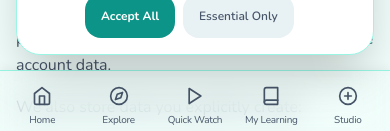
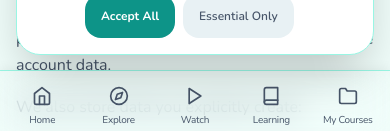
Before and after one commit to Channu0012/LearnLoom, a Next.js app: page /privacy in a window 390 px wide. Shown: the part 709-840 px from the top of the page. Built offline with nearby package versions, Linux system fonts and the light colour scheme; no server answers.

Commit message:
feat(mobile): replace Create with My Courses in bottom nav + 60fps performance CSS

```diff
--- a/src/app/globals.css
+++ b/src/app/globals.css
@@ -398,3 +398,87 @@ body {
 .pt-safe {
   padding-top: env(safe-area-inset-top, 0px);
 }
+
+/* ─────────────────────────────────────────────────────────────────
+   MOBILE PERFORMANCE — 60fps, zero-jank, battery-friendly
+   ───────────────────────────────────────────────────────────────── */
+
+/* Promote composited layers for elements the browser animates */
+.fixed,
+nav[aria-label="Mobile Bottom Navigation"],
+header {
+  /* Hint GPU compositing — avoids main-thread paint on scroll */
+  transform: translateZ(0);
+  backface-visibility: hidden;
+}
+
+/* Let the browser skip paint on safe transitions */
+.transition-all,
+.transition-colors,
+.transition-opacity,
+.transition-transform {
+  will-change: auto; /* let browser decide; override on specific hot paths */
+}
+
+/* Active-state icons in bottom nav — GPU-composited scale */
+nav[aria-label="Mobile Bottom Navigation"] a .active\:scale-90:active {
+  will-change: transform;
+}
+
+/* Prevent scroll-chaining on modals and sidebars */
+[role="dialog"],
+.overflow-y-auto {
+  overscroll-behavior: contain;
+  -webkit-overflow-scrolling: touch;
+}
+
+/* Disable tap delay on interactive elements — removes 300ms mobile lag */
+a,
+button,
+[role="button"],
+[role="tab"],
+[role="menuitem"],
+input,
+select,
+textarea {
+  touch-action: manipulation;
+}
+
+/* Contain layout so inner changes don't force full-page reflow */
+main,
+header,
+nav[aria-label="Mobile Bottom Navigation"] {
+  contain: layout style;
+}
+
+/* Prevent text size adjustments on orientation change (iOS Safari) */
+html {
+  -webkit-text-size-adjust: 100%;
+  text-size-adjust: 100%;
+}
+
+/* Smooth 60fps scroll without GPU-layer thrashing */
+html,
+body {
+  scroll-behavior: smooth;
+}
+@media (prefers-reduced-motion: reduce) {
+  html,
+  body {
+    scroll-behavior: auto;
+  }
+  /* Disable all transitions for users who prefer reduced motion */
+  *,
+  *::before,
+  *::after {
+    animation-duration: 0.01ms !important;
+    transition-duration: 0.01ms !important;
+  }
+}
+
+/* Image rendering quality on retina / high-dpi mobile screens */
+img,
+video {
+  image-rendering: -webkit-optimize-contrast;
+  image-rendering: crisp-edges;
+}
--- a/src/components/layout/MobileBottomNav.tsx
+++ b/src/components/layout/MobileBottomNav.tsx
@@ -2,7 +2,6 @@
 
 import Link from "next/link";
 import { usePathname } from "next/navigation";
-import { useAuth } from "@/context/AuthContext";
 
 interface NavItem {
   name: string;
@@ -12,7 +11,6 @@ interface NavItem {
 
 export function MobileBottomNav() {
   const pathname = usePathname();
-  const { user } = useAuth();
 
   const navItems: NavItem[] = [
     {
@@ -25,7 +23,7 @@ export function MobileBottomNav() {
           viewBox="0 0 24 24"
           fill={active ? "currentColor" : "none"}
           stroke="currentColor"
-          strokeWidth={active ? "2" : "2"}
+          strokeWidth="2"
           strokeLinecap="round"
           strokeLinejoin="round"
           aria-hidden="true"
@@ -45,7 +43,7 @@ export function MobileBottomNav() {
           viewBox="0 0 24 24"
           fill={active ? "currentColor" : "none"}
           stroke="currentColor"
-          strokeWidth={active ? "2" : "2"}
+          strokeWidth="2"
           strokeLinecap="round"
           strokeLinejoin="round"
           aria-hidden="true"
@@ -59,7 +57,7 @@ export function MobileBottomNav() {
       ),
     },
     {
-      name: "Quick Watch",
+      name: "Watch",
       href: "/quick-watch",
       icon: (active: boolean) => (
         <svg
@@ -78,7 +76,7 @@ export function MobileBottomNav() {
       ),
     },
     {
-      name: "My Learning",
+      name: "Learning",
       href: "/my-learning",
       icon: (active: boolean) => (
         <svg
@@ -98,8 +96,8 @@ export function MobileBottomNav() {
       ),
     },
     {
-      name: user ? "Create" : "Studio",
-      href: "/create",
+      name: "My Courses",
+      href: "/my-courses",
       icon: (active: boolean) => (
         <svg
           width="20"
@@ -112,9 +110,7 @@ export function MobileBottomNav() {
           strokeLinejoin="round"
           aria-hidden="true"
         >
-          <circle cx="12" cy="12" r="10" />
-          <line x1="12" y1="8" x2="12" y2="16" />
-          <line x1="8" y1="12" x2="16" y2="12" />
+          <path d="M22 19a2 2 0 0 1-2 2H4a2 2 0 0 1-2-2V5a2 2 0 0 1 2-2h5l2 3h9a2 2 0 0 1 2 2z" />
         </svg>
       ),
     },
```
